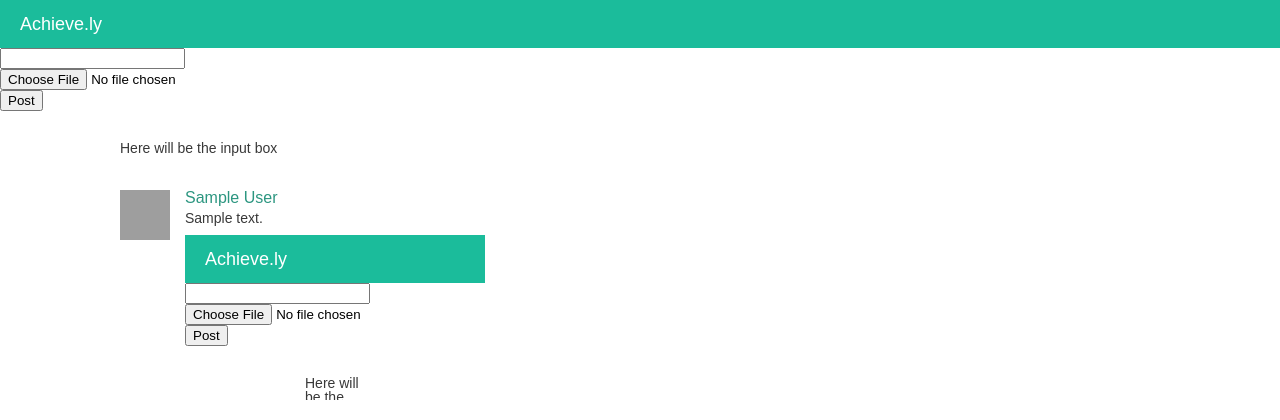
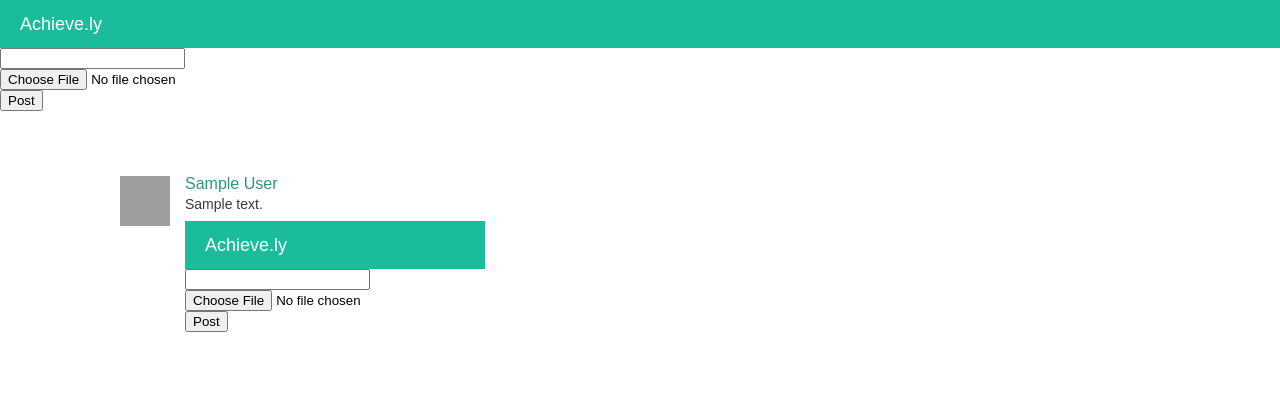
Before and after one commit to simplefractal/achievely, a Django app: page / in a window 1280 px wide. Shown: the top 420 px of the page. Run offline with Django 3.2, Linux system fonts and the light colour scheme; tables that the repository leaves empty hold one stand-in row (values such as "Sample post"); grey boxes are pictures that could not be loaded.

Commit message:
removing dummy ext

```diff
--- a/templates/home.html
+++ b/templates/home.html
@@ -20,7 +20,6 @@
 
       <div class="feed-main-content">
           <div class="feed-add-post-box">
-              Here will be the input box
           </div>
           <div class="feed-posts-box">
               {% for post in posts %}
```
